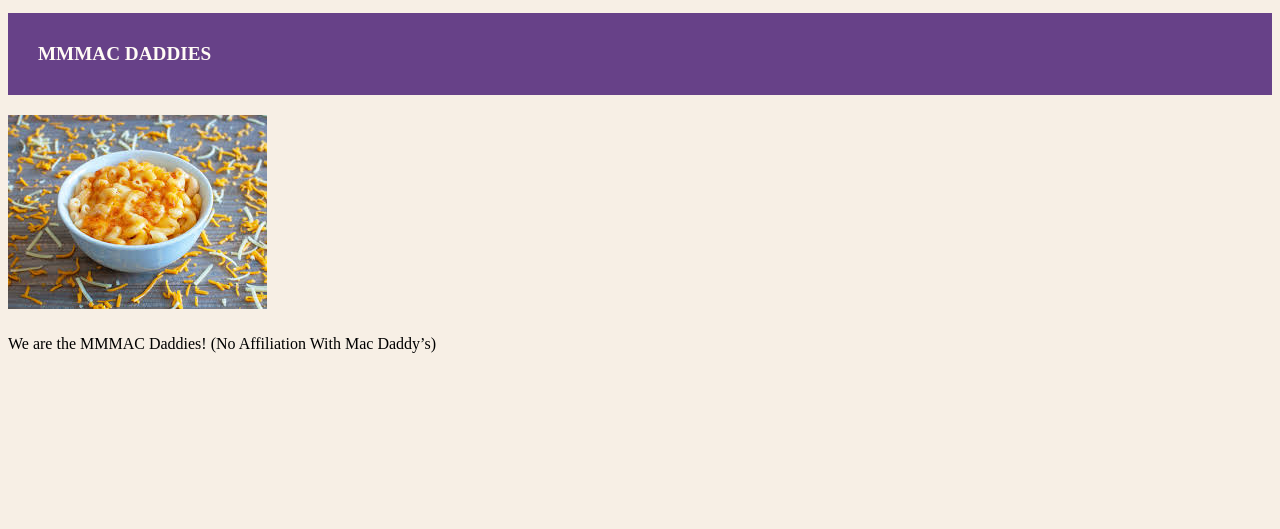
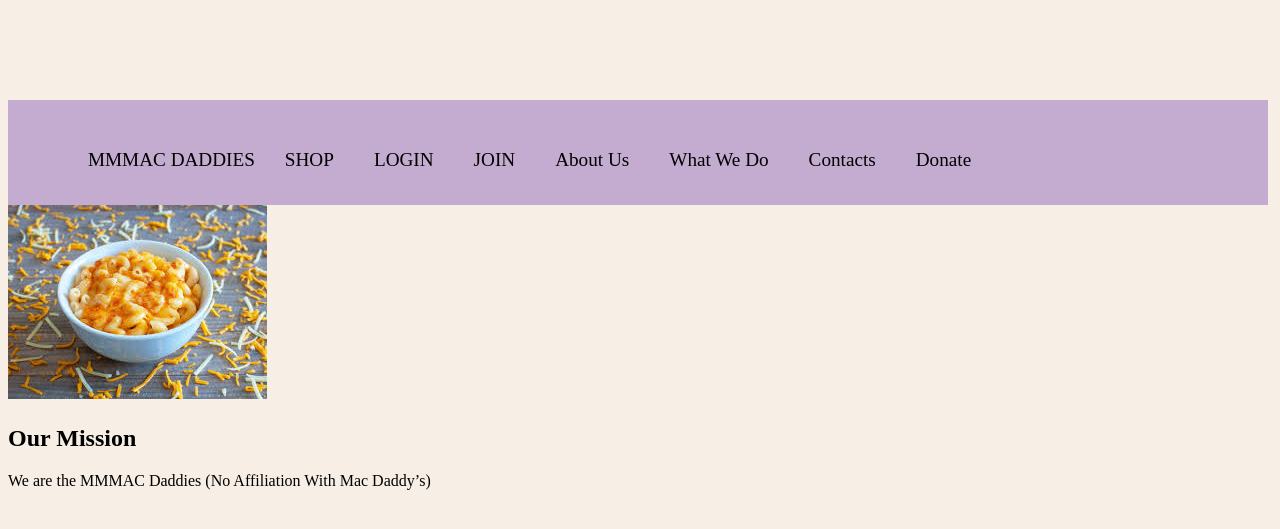
Before and after one commit to Malcolm-Shepherd/CSCD378-MMMAC-DADDIES, a PHP site: page / in a window 1280 px wide. Shown: the top 529 px of the page. Run offline with PHP 8.4, Linux system fonts and the light colour scheme.

Commit message:
Bare bones of the navigation header links

```diff
--- a/site/index.html
+++ b/site/index.html
@@ -6,14 +6,30 @@
     <title>MMMAC Daddies</title>
 </head>
 <body>
-<h1>
-        MMMAC DADDIES
-</h1>
+<div id="nav">
+    <!-- Attempt at header links -->
+        <ul>
+            <li>MMMAC DADDIES</li>
+            <li><a href="#">SHOP</a> </li>
+            <li><a href="#">LOGIN</a> </li>
+            <li><a href="#">JOIN</a> </li>
+            <li><a href="#">About Us</a> </li>
+            <li><a href="#">What We Do</a> </li>
+            <li><a href="#">Contacts</a> </li>
+            <li><a href="#">Donate</a> </li>
+        </ul>
+
+
+</div>
 <h2>
 
 <img src="images/sadMac.png" alt="sad image of macaroni">
 
 </h2>
-We are the MMMAC Daddies! (No Affiliation With Mac Daddy’s)
+<h2>
+Our Mission
+</h2>
+We are the MMMAC Daddies (No Affiliation With Mac Daddy’s)
+
 </body>
 </html>
--- a/site/styles/styles_index.css
+++ b/site/styles/styles_index.css
@@ -9,10 +9,41 @@ body {
 }
 h1 {
     padding: 30px;
-    background-color: var(--macPurple);
-    color: var(--macWhite);
+    background-color: var(--macLavender);
+    color: black;
     font-size: larger;
 }
 .macBackground {
     width: 500pc;
 }
+
+/* Navigation Header Test */
+#nav{
+    float: left;
+    width: 1200px;
+    height: 45px;
+    margin-top: 80px;
+    padding: 30px;
+    background-color: var(--macLavender);
+    color: black;
+    font-size: larger;
+}
+ul{
+    list-style: none;
+}
+ul li {
+    float: left;
+    padding: 0 10px;
+
+}
+ul li a{
+    padding: 0 10px;
+    height: 45px;
+    color: black;
+    text-decoration: none;
+    text-align: center;
+}
+ul li a:hover{
+    background: var(--macPurple);
+    color: var(--macWhite);
+}
```
